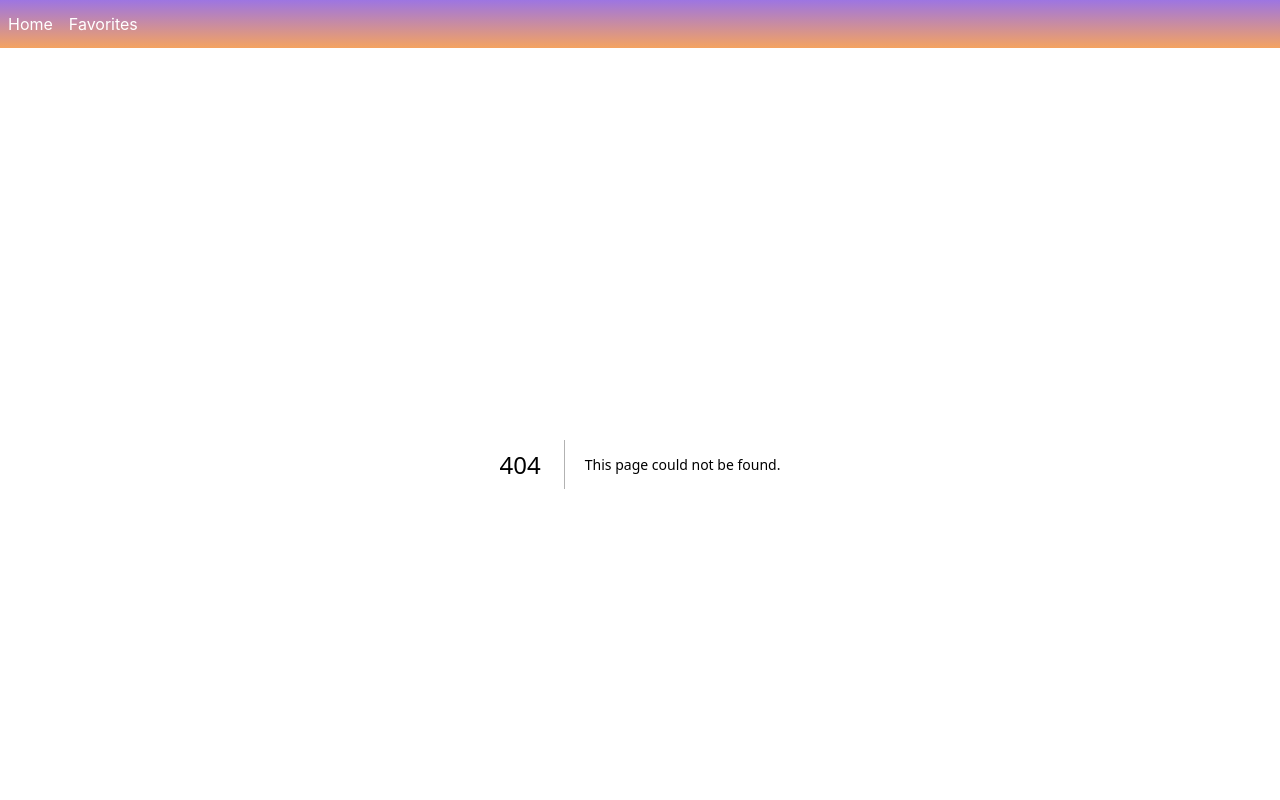
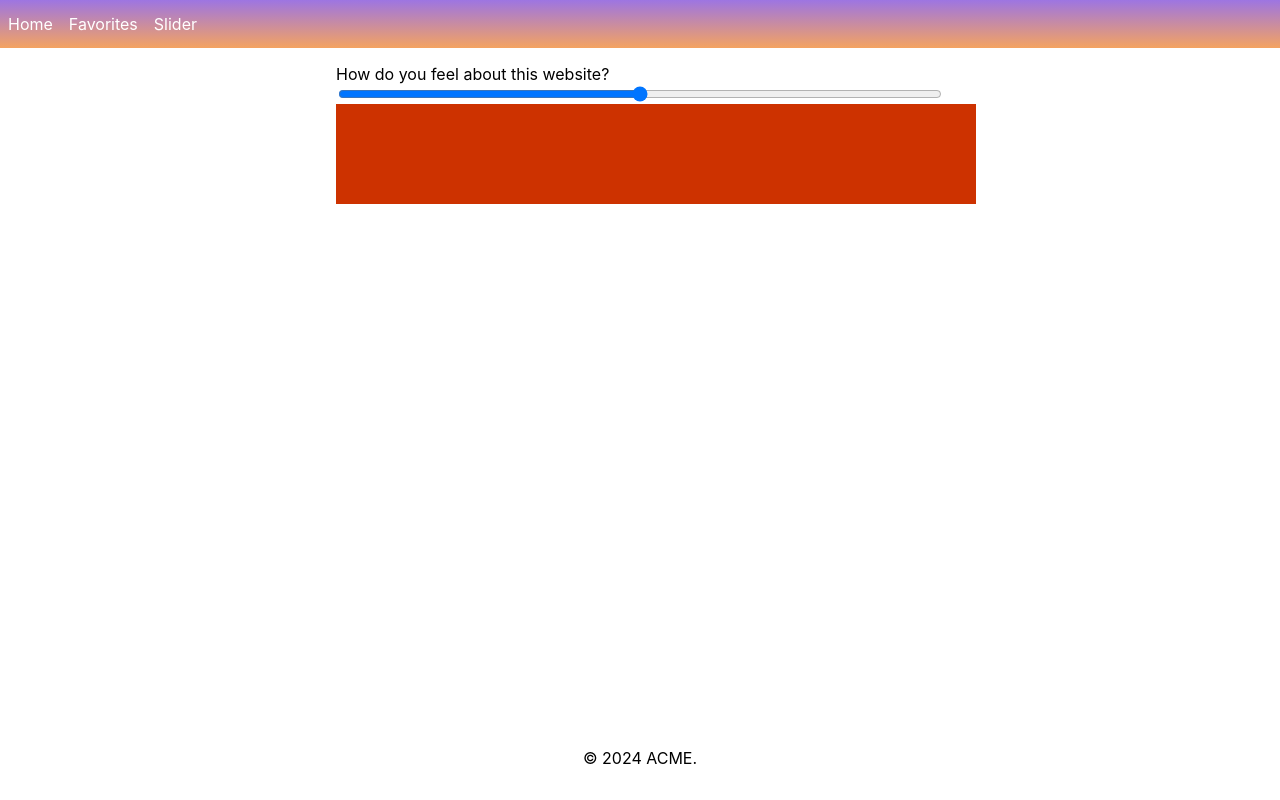
Before and after one commit to NikCrmr/CRUD-Recap-blogposts, a Next.js app: page /slider in a window 1280 px wide. Before the commit this address had no page. Shown: the top 800 px of the page. Built offline with nearby package versions, Linux system fonts and the light colour scheme.

Commit message:
add slider

```diff
--- a/components/Nav.js
+++ b/components/Nav.js
@@ -6,6 +6,7 @@
     <nav className={styles.nav}>
       <Link href="/">Home</Link>
       <Link href="/fav/">Favorites</Link>
+      <Link href="/slider/">Slider</Link>
     </nav>
   );
 }
--- /dev/null
+++ b/pages/slider/index.js
@@ -0,0 +1,29 @@
+import styled from "styled-components";
+import { useState } from "react";
+
+export default function Slider() {
+  const [rangeValue, setRangeValue] = useState(50);
+  const handleRangeChange = (event) => {
+    setRangeValue(event.target.value);
+  };
+  return (
+    <>
+      <label>How do you feel about this website?</label>
+      <input
+        type="range"
+        min={0}
+        max={100}
+        value={rangeValue}
+        onChange={handleRangeChange}
+      />
+      <StyledColorRange rangeValue={rangeValue}></StyledColorRange>
+    </>
+  );
+}
+
+const StyledColorRange = styled.div`
+  background-color: ${(props) =>
+    `rgb(${255 - props.rangeValue}, ${props.rangeValue}, 0)`};
+  height: 100px;
+  width: 80vh;
+`;
```
